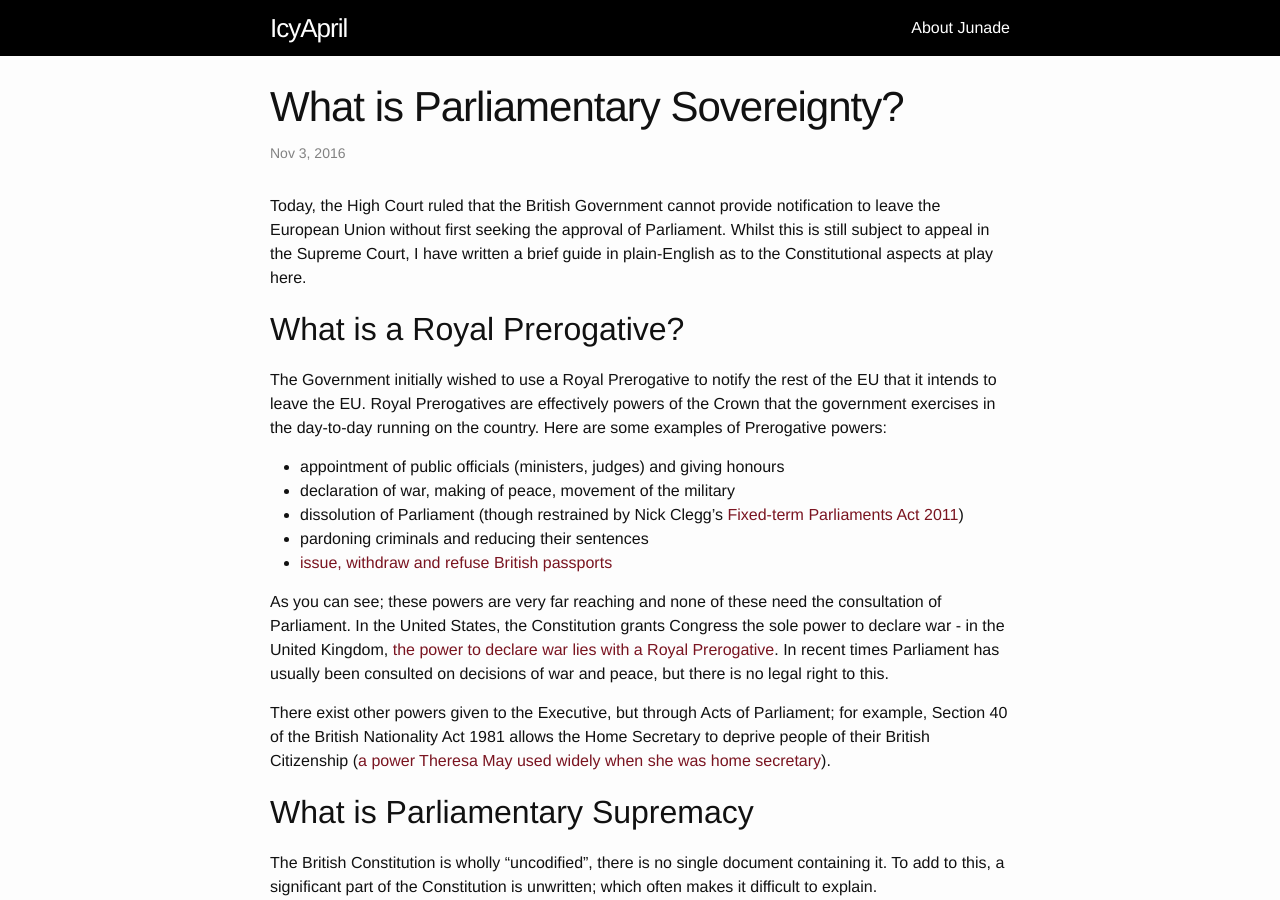
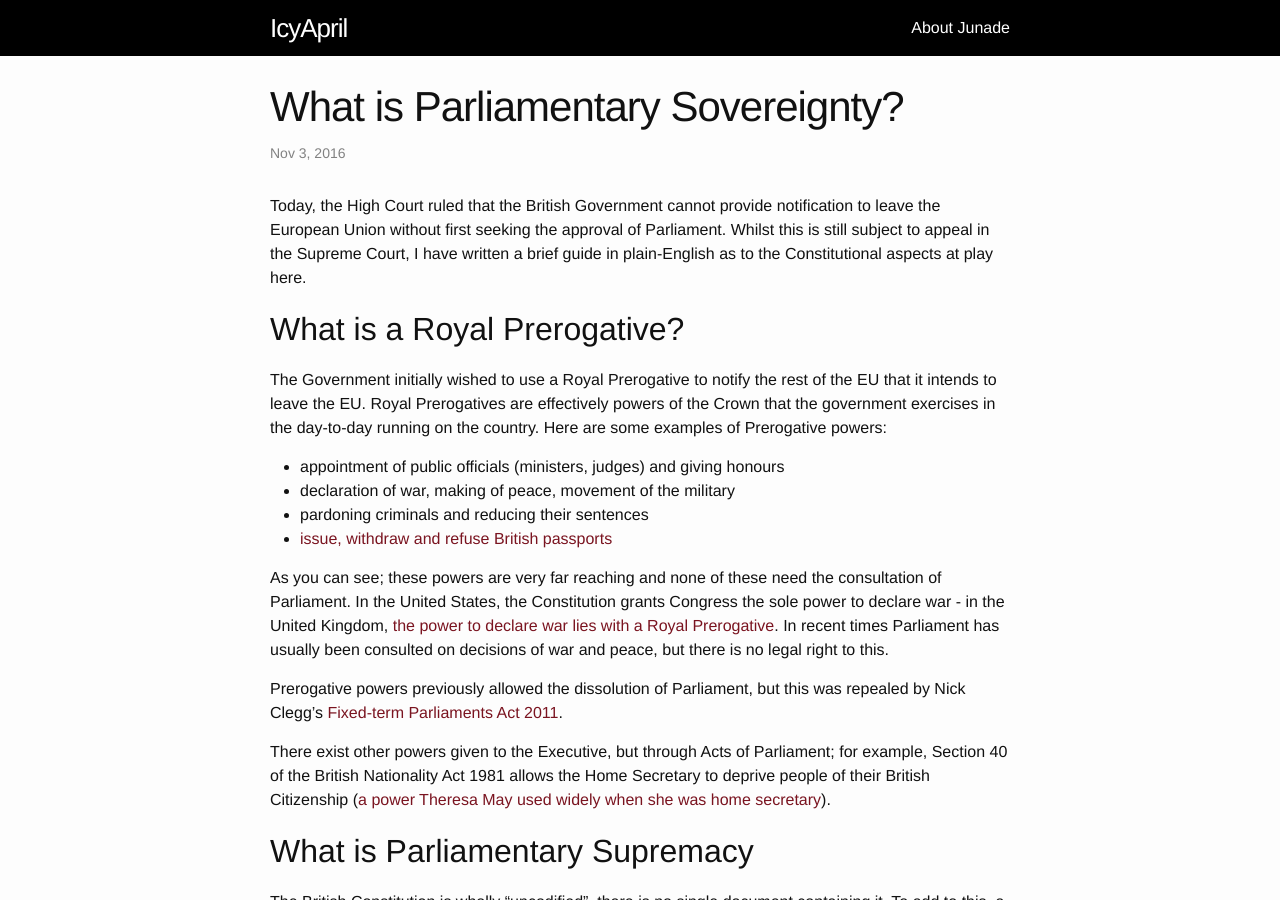
Before and after one commit to IcyApril/icyapril.github.io, a Jekyll site: the page built from _posts/2016-11-03-what-is-parliamentary-sovereignty.markdown, in a window 1280 px wide and 900 px high. Built offline with Jekyll 4.4.1, drawn with Linux system fonts in a browser that asks for light colours; comment, search, counter and statistics services are not loaded.

Commit message:
Amended article.

```diff
--- a/_posts/2016-11-03-what-is-parliamentary-sovereignty.markdown
+++ b/_posts/2016-11-03-what-is-parliamentary-sovereignty.markdown
@@ -19,7 +19,6 @@ Here are some examples of Prerogative powers:
 
 * appointment of public officials (ministers, judges) and giving honours
 * declaration of war, making of peace, movement of the military
-* dissolution of Parliament (though restrained by Nick Clegg's [Fixed-term Parliaments Act 2011](https://en.wikipedia.org/wiki/Fixed-term_Parliaments_Act_2011))
 * pardoning criminals and reducing their sentences
 * [issue, withdraw and refuse British passports](http://researchbriefings.files.parliament.uk/documents/SN06820/SN06820.pdf)
 
@@ -28,6 +27,9 @@ consultation of Parliament. In the United States, the Constitution grants Congre
 the sole power to declare war - in the United Kingdom, [the power to declare war lies with a
 Royal Prerogative](https://www.amazon.co.uk/Federal-Constitution-Britain/dp/1326061461). In recent times Parliament has usually been consulted on decisions
 of war and peace, but there is no legal right to this.
+
+Prerogative powers previously allowed the dissolution of Parliament, but this
+was repealed by Nick Clegg's [Fixed-term Parliaments Act 2011](https://en.wikipedia.org/wiki/Fixed-term_Parliaments_Act_2011).
 
 There exist other powers given to the Executive, but through Acts of Parliament; for
 example, Section 40 of the British Nationality Act 1981 allows the Home Secretary
```
